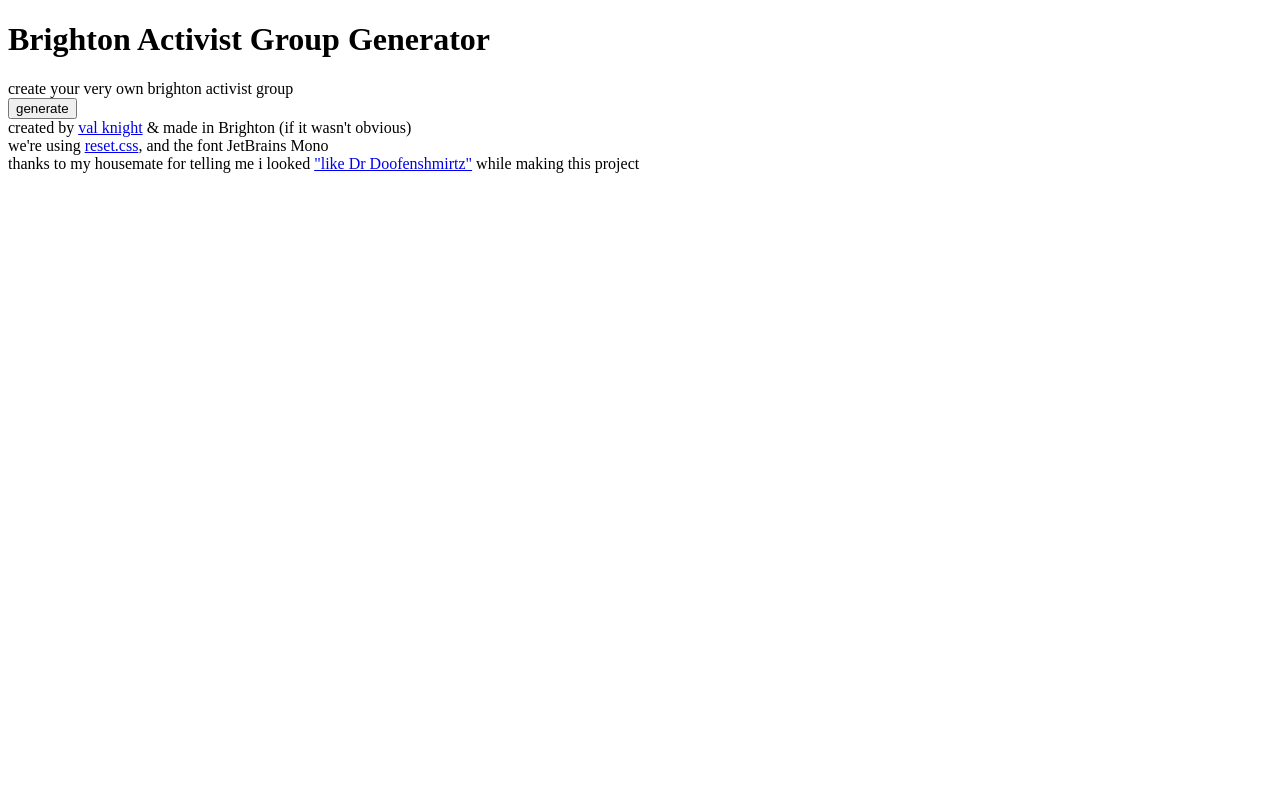
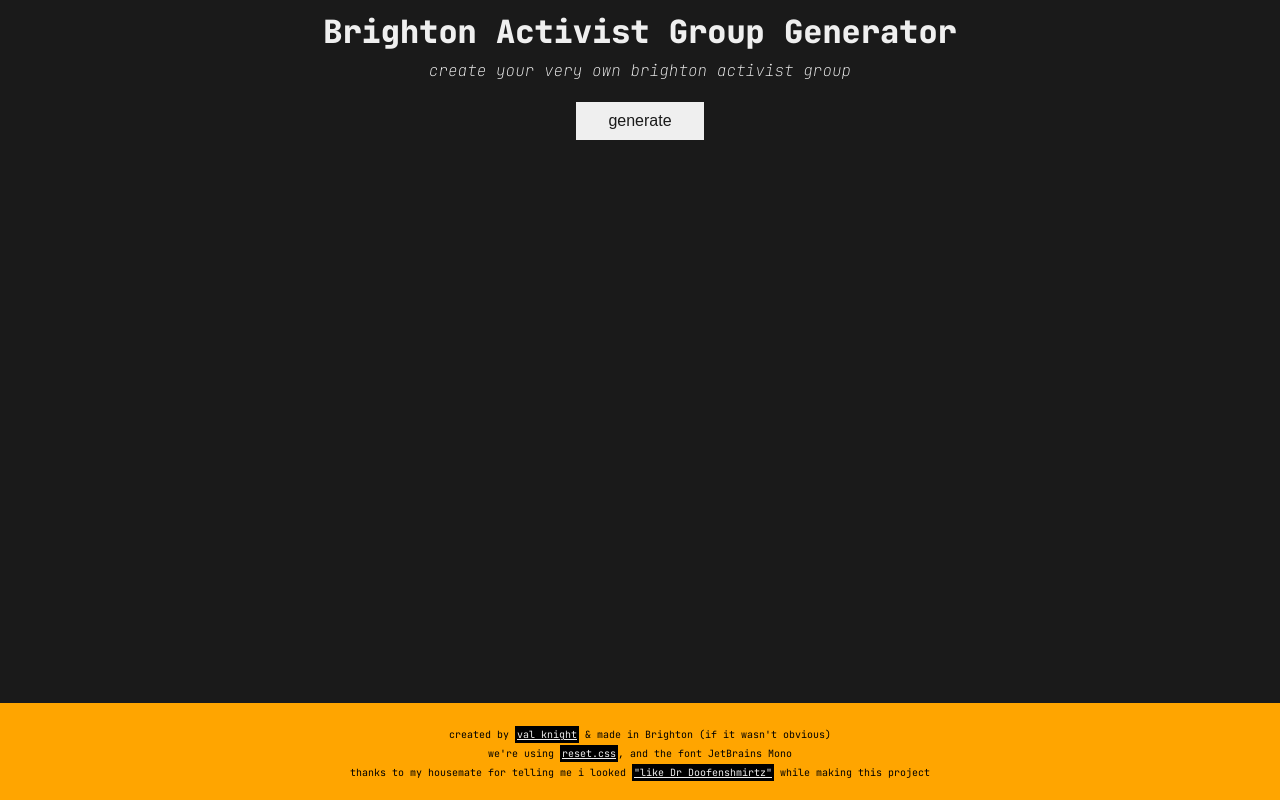
Before and after one commit to valknight/BrightonActivistGroupGenerator, a plain HTML site: page index.html in a window 1280 px wide. Drawn offline with Linux system fonts and the light colour scheme; the site is published under a folder, as on GitHub Pages, so addresses that start at the root find nothing.

Commit message:
fix loading on non root

```diff
--- a/index.html
+++ b/index.html
@@ -3,12 +3,12 @@
 
 <head>
     <title>Brighton Activist Group Generator | Val Knight</title>
-    <script src="/static/js/main.js"></script>
+    <script src="static/js/main.js"></script>
     <link rel="preconnect" href="https://fonts.googleapis.com">
     <link rel="preconnect" href="https://fonts.gstatic.com" crossorigin>
     <link href="https://fonts.googleapis.com/css2?family=JetBrains+Mono:ital,wght@0,400;0,800;1,100&display=swap" rel="stylesheet">
-    <link rel="stylesheet" href="/static/css/reset.css">
-    <link rel="stylesheet" href="/static/css/main.css">
+    <link rel="stylesheet" href="static/css/reset.css">
+    <link rel="stylesheet" href="static/css/main.css">
     <meta name="viewport" content="width=device-width, initial-scale=1.0">
     <meta charset="utf-8">
     <meta name="description" content="Brighton Activist Group Generator">
```
